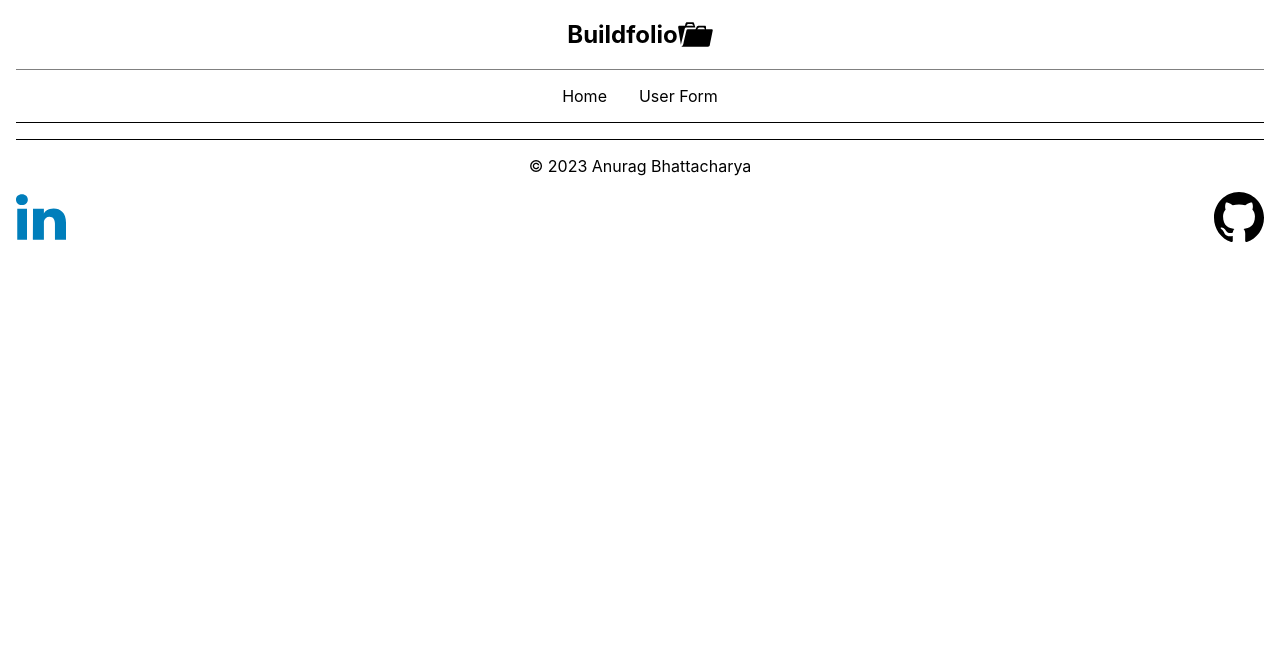
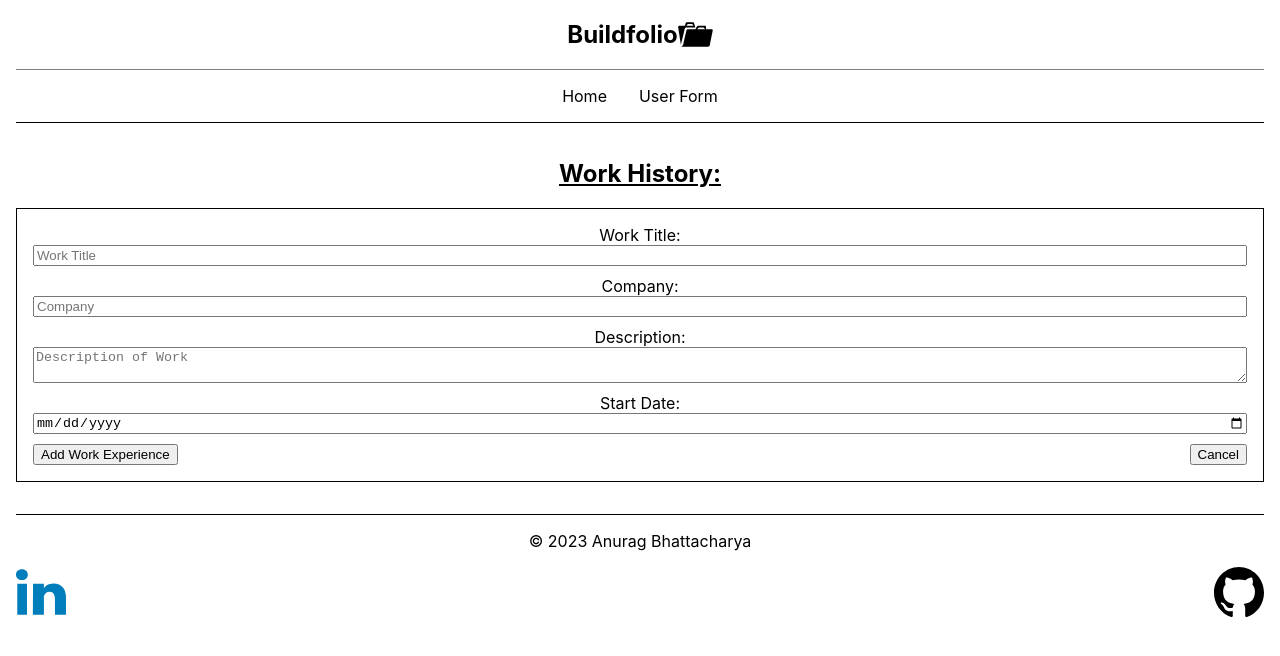
Before and after one commit to Anurag-Bhattacharya4199/buildfolio-client, a React (Create React App) app: page /1/addWorkExperience in a window 1280 px wide. Shown: the top 656 px of the page. Built offline with nearby package versions, Linux system fonts and the light colour scheme.

Commit message:
Added more front-end functionalities with education + workExp

```diff
--- a/src/App.js
+++ b/src/App.js
@@ -5,7 +5,8 @@ import Header from "./components/Header/Header";
 import Footer from "./components/Footer/Footer";
 import UserForm from "./pages/UserForm/UserForm";
 import UserDashboard from "./pages/UserDashboard/UserDashboard";
-import UserEducation from "./pages/UserEducation/UserEducation";
+import UserEducationForm from "./pages/UserEducationForm/UserEducationForm";
+import UserWorkExpForm from "./pages/UserWorkExpForm/UserWorkExpForm";
 
 function App() {
   return (
@@ -16,7 +17,8 @@ function App() {
           <Route path="/" element={<Main />} />
           <Route path="/buildUser" element={<UserForm />} />
           <Route path="/:id/user" element={<UserDashboard />} />
-          <Route path="/:id/addEducation" element={<UserEducation />} />
+          <Route path="/:id/addEducation" element={<UserEducationForm />} />
+          <Route path="/:id/addWorkExperience" element={<UserWorkExpForm />} />
         </Routes>
         <Footer />
       </BrowserRouter>
--- /dev/null
+++ b/src/components/UserEducation/UserEducation.js
@@ -0,0 +1,13 @@
+function UserEducation(props) {
+  const { school_name, cert_name, grad_date } = props;
+
+  return (
+    <ul>
+      <li>
+        {cert_name} with {school_name}, {grad_date}
+      </li>
+    </ul>
+  );
+}
+
+export default UserEducation;
--- /dev/null
+++ b/src/components/UserWorkExp/UserWorkExp.js
@@ -0,0 +1,16 @@
+function UserWorkExp(props) {
+  const { workTitle, company, desc, startDate } = props;
+
+  return (
+    <ul>
+      <li>
+        <p>
+          I worked at {company} as a {workTitle}, from {startDate}
+        </p>
+        <p>{desc}</p>
+      </li>
+    </ul>
+  );
+}
+
+export default UserWorkExp;
--- a/src/pages/UserDashboard/UserDashboard.scss
+++ b/src/pages/UserDashboard/UserDashboard.scss
@@ -34,7 +34,7 @@
     padding-bottom: 4px;
   }
 
-  &__contacts, &__summary, &__socialAccounts {
+  &__contacts, &__summary, &__socialAccounts, &__buttons {
     margin-bottom: 10px;
   }
 
--- a/src/pages/UserEducation/UserEducation.js
+++ b/src/pages/UserEducationForm/UserEducationForm.js
@@ -1,10 +1,10 @@
 import { useParams, useNavigate } from "react-router-dom";
 import { useState } from "react";
 import ErrorIcon from "../../assets/icons/error-24px.svg";
-import "./UserEducation.scss";
+import "./UserEducationForm.scss";
 import axios from "axios";
 
-function UserEducation() {
+function UserEducationForm() {
   let { id } = useParams();
   const [schoolName, setSchoolName] = useState("");
   const [certName, setCertName] = useState("");
@@ -175,4 +175,4 @@ function UserEducation() {
   );
 }
 
-export default UserEducation;
+export default UserEducationForm;
--- /dev/null
+++ b/src/pages/UserWorkExpForm/UserWorkExpForm.js
@@ -0,0 +1,215 @@
+import { useNavigate, useParams } from "react-router-dom";
+import "./UserWorkExpForm.scss";
+import { useState } from "react";
+import ErrorIcon from "../../assets/icons/error-24px.svg";
+import axios from "axios";
+
+function UserWorkExpForm() {
+  let { id } = useParams();
+  const [workTitle, setWorkTitle] = useState("");
+  const [company, setCompany] = useState("");
+  const [desc, setDesc] = useState("");
+  const [startDate, setStartDate] = useState("");
+
+  const [error, setError] = useState({
+    workTitleError: false,
+    companyError: false,
+    descError: false,
+    startDateError: false,
+  });
+
+  const navigate = useNavigate();
+
+  function handleCancel() {
+    alert("Work Experience is not added");
+    navigate(`/${id}/user`);
+  }
+
+  const handleChangeWorkTitle = (event) => {
+    const workTitle = event.target.value;
+    setWorkTitle(workTitle);
+  };
+
+  const handleChangeCompany = (event) => {
+    const company = event.target.value;
+    setCompany(company);
+  };
+
+  const handleChangeDesc = (event) => {
+    const desc = event.target.value;
+    setDesc(desc);
+  };
+
+  const handleChangeStartDate = (event) => {
+    const startDate = event.target.value;
+    setStartDate(startDate);
+  };
+
+  const postWorkExp = async (workTitle, company, desc, startDate) => {
+    const newWorkExp = {
+      user_id: id,
+      work_title: workTitle,
+      company_name: company,
+      work_desc: desc,
+      start_date: startDate,
+    };
+
+    try {
+      const response = await axios.post(
+        "http://localhost:8080/workExperiences",
+        newWorkExp
+      );
+      return response;
+    } catch (e) {
+      console.log(e);
+    }
+  };
+
+  const isFormValid = () => {
+    let formComplete = true;
+
+    let errorState = {
+      workTitleError: false,
+      companyError: false,
+      descError: false,
+      startDateError: false,
+    };
+
+    if (workTitle.length === 0) {
+      errorState.workTitleError = true;
+      formComplete = false;
+    }
+
+    if (company.length === 0) {
+      errorState.companyError = true;
+      formComplete = false;
+    }
+
+    if (desc.length === 0) {
+      errorState.descError = true;
+      formComplete = false;
+    }
+
+    if (startDate.length === 0) {
+      errorState.startDateError = true;
+      formComplete = false;
+    }
+
+    setError(errorState);
+
+    return formComplete;
+  };
+
+  const handleSubmit = async (event) => {
+    event.preventDefault();
+
+    if (isFormValid()) {
+      setWorkTitle("Work Title");
+      setCompany("Company");
+      setDesc("Description of Work");
+      setStartDate("");
+      await postWorkExp(workTitle, company, desc, startDate);
+      alert("Work Experience added");
+      navigate(`/${id}/user`);
+    }
+  };
+
+  return (
+    <section className="userWorkExp">
+      <h1 className="userWorkExp__title">Work History:</h1>
+      <form className="userWorkExp__form" onSubmit={handleSubmit}>
+        <div className="userWorkExp__form-work_title">
+          <label>Work Title:</label>
+          <input
+            className={`${
+              error.workTitleError ? "userForm__form-invalidInput" : ""
+            }`}
+            placeholder="Work Title"
+            name="workTitle"
+            form="workTitle"
+            value={workTitle}
+            onChange={handleChangeWorkTitle}
+          />
+          <span
+            className={`userForm__form-errorMsg ${
+              error.workTitleError ? "userForm__form-errorMsgInvalidInput" : ""
+            }`}
+          >
+            <img src={ErrorIcon} alt="Error Icon" />
+            This field is required
+          </span>
+        </div>
+        <div className="userWorkExp__form-company">
+          <label>Company:</label>
+          <input
+            className={`${
+              error.companyError ? "userForm__form-invalidInput" : ""
+            }`}
+            placeholder="Company"
+            name="company"
+            form="company"
+            value={company}
+            onChange={handleChangeCompany}
+          />
+          <span
+            className={`userForm__form-errorMsg ${
+              error.companyError ? "userForm__form-errorMsgInvalidInput" : ""
+            }`}
+          >
+            <img src={ErrorIcon} alt="Error Icon" />
+            This field is required
+          </span>
+        </div>
+        <div className="userWorkExp__form-desc">
+          <label>Description:</label>
+          <textarea
+            className={`${
+              error.descError ? "userForm__form-invalidInput" : ""
+            }`}
+            placeholder="Description of Work"
+            name="desc"
+            form="desc"
+            value={desc}
+            onChange={handleChangeDesc}
+          />
+          <span
+            className={`userForm__form-errorMsg ${
+              error.descError ? "userForm__form-errorMsgInvalidInput" : ""
+            }`}
+          >
+            <img src={ErrorIcon} alt="Error Icon" />
+            This field is required
+          </span>
+        </div>
+        <div className="userWorkExp__form-start_date">
+          <label>Start Date:</label>
+          <input
+            type="date"
+            className={`${
+              error.startDateError ? "userForm__form-invalidInput" : ""
+            }`}
+            placeholder="Start Date"
+            name="startDate"
+            form="startDate"
+            value={startDate}
+            onChange={handleChangeStartDate}
+          />
+          <span
+            className={`userForm__form-errorMsg ${
+              error.startDateError ? "userForm__form-errorMsgInvalidInput" : ""
+            }`}
+          >
+            <img src={ErrorIcon} alt="Error Icon" />
+            This field is required
+          </span>
+        </div>
+        <div className="userWorkExp__form-buttons">
+          <button>Add Work Experience</button>
+          <button onClick={handleCancel}>Cancel</button>
+        </div>
+      </form>
+    </section>
+  );
+}
+
+export default UserWorkExpForm;
--- /dev/null
+++ b/src/pages/UserWorkExpForm/UserWorkExpForm.scss
@@ -0,0 +1,41 @@
+.userWorkExp {
+  padding: 16px;
+  text-align: center;
+
+  &__title {
+    text-decoration: underline;
+  }
+
+  &__form {
+    border: 1px solid black;
+    padding: 16px;
+
+    &-work_title, &-company, &-desc, &-start_date {
+      display: flex;
+      flex-direction: column;
+      padding-bottom: 10px;
+    }
+
+    &-buttons {
+      display: flex;
+      justify-content: space-between;
+    }
+
+    &-invalidInput {
+      border: 1px solid red;
+      outline-width: 0;
+    }
+
+    &-errorMsg {
+      display: none;
+    }
+
+    &-errorMsgInvalidInput {
+      color: red;
+      display: flex;
+      align-items: center;
+      gap: 6px;
+      padding-top: 5px;
+    }
+  }
+}
```
Also changed, not shown: src/pages/UserDashboard/UserDashboard.js (+86 -4 lines), src/components/UserEducation/UserEducation.scss (added), src/components/UserWorkExp/UserWorkExp.scss (added), src/pages/UserEducationForm/UserEducationForm.scss (renamed from src/pages/UserEducation/UserEducation.scss).
